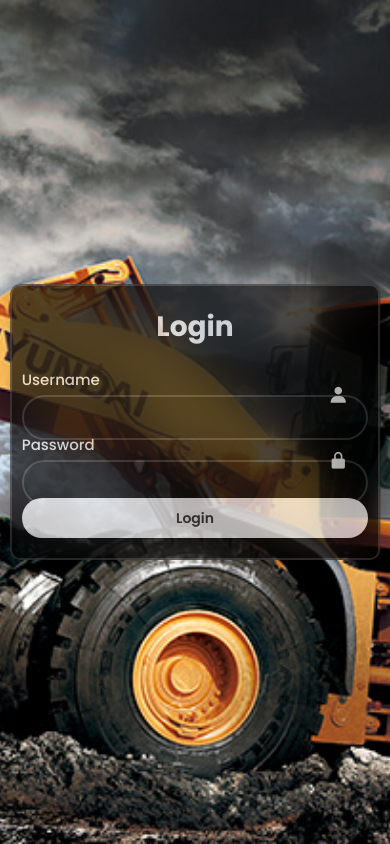
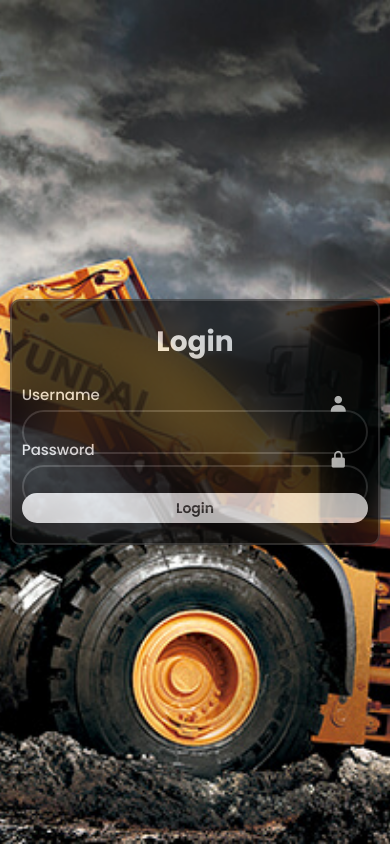
Before and after one commit to xoce2509/appimacsa, a plain HTML site: page index.html in a window 390 px wide. Drawn offline with nearby package versions, Linux system fonts and the light colour scheme; files whose address does not match are found by name.

Commit message:
index.css

```diff
--- a/css/index.css
+++ b/css/index.css
@@ -102,7 +102,7 @@ body {
     background: #fdcb3f;
 }
 
-/* Responsive Design */
+/* Responsive Design 900px */
 @media (max-width: 500px) {
     #login-1 {
         width: 95vw;
@@ -122,3 +122,23 @@ body {
     }
 
 }
+/* Responsive Design 600px */
+@media (max-width: 500px) {
+    #login-1 {
+        width: 95vw;
+        padding: 20px 10px;
+    }
+    #login-1 h1 {
+        font-size: 28px;
+    }
+    .input-user,
+    .input-password {
+        margin: 20px 0;
+        height: 35px;
+    }
+    #btn-login {
+        height: 30px;
+        font-size: 14px;
+    }
+
+}
```
